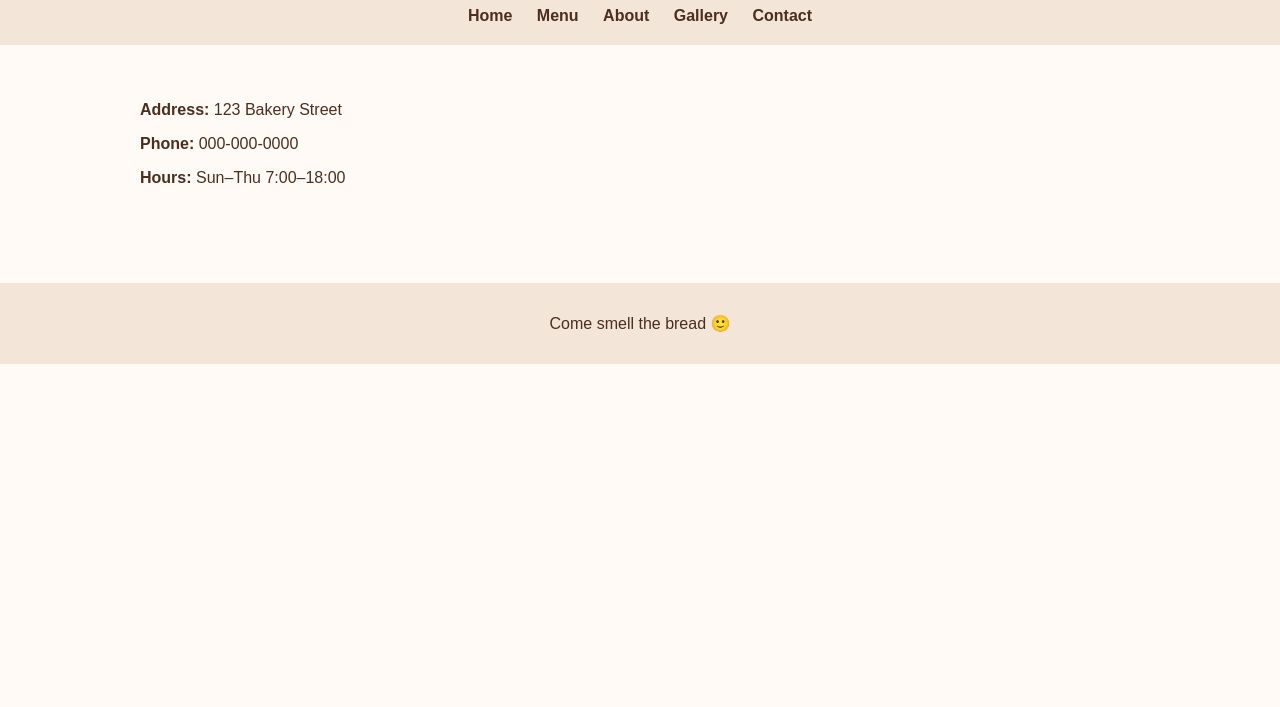
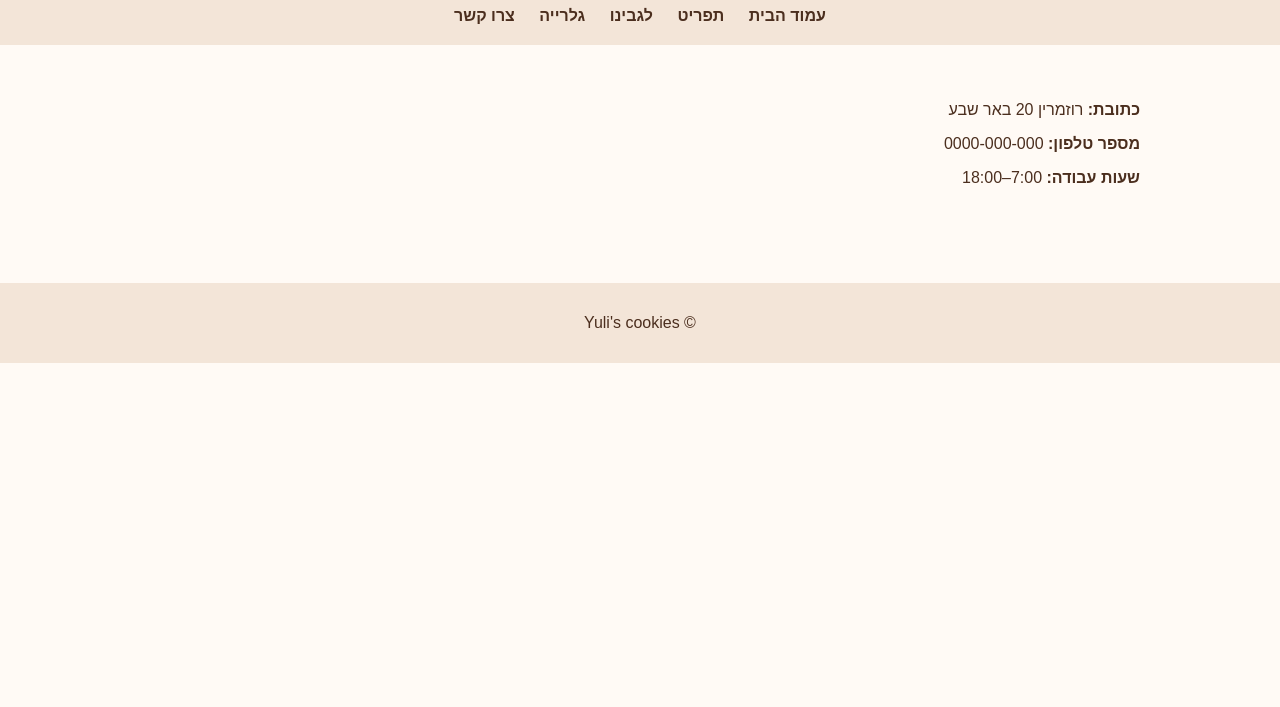
Before and after one commit to ilaydevlevin-hash/Yuli-s-cookies-tryout, a plain HTML site: page contact.html in a window 1280 px wide. Shown: the part 93-800 px from the top of the page. Drawn offline with Linux system fonts and the light colour scheme.

Commit message:
all done preview website
this is a tryout if they want you can re-sell 200-300 sheckels

```diff
--- a/contact.html
+++ b/contact.html
@@ -2,34 +2,35 @@
 FILE: contact.html
 ========================= -->
 <!DOCTYPE html>
-<html lang="en">
+<html lang="he" dir="rtl">
 <head>
   <meta charset="UTF-8">
-  <title>Contact – Sweet Crumbs Bakery</title>
+  <title>Yuli's cookies</title>
   <link rel="stylesheet" href="style.css">
 </head>
 <body>
 
 <header>
-  <h1>Contact Us</h1>
+  <h1>Yuli's cookies</h1>
   <nav>
-    <a href="index.html">Home</a>
-    <a href="menu.html">Menu</a>
-    <a href="about.html">About</a>
-    <a href="gallery.html">Gallery</a>
-    <a href="contact.html">Contact</a>
+    <a href="index.html">עמוד הבית</a>
+    <a href="menu.html">תפריט</a>
+    <a href="about.html">לגבינו</a>
+    <a href="gallery.html">גלרייה</a>
+    <a href="contact.html">צרו קשר</a>
   </nav>
 </header>
 
 <section class="section">
-  <p><strong>Address:</strong> 123 Bakery Street</p>
-  <p><strong>Phone:</strong> 000‑000‑0000</p>
-  <p><strong>Hours:</strong> Sun–Thu 7:00–18:00</p>
+  <p><strong>כתובת:</strong> רוזמרין 20 באר שבע</p>
+  <p><strong>מספר טלפון:</strong> 000‑000‑0000</p>
+  <p><strong>שעות עבודה:</strong>  7:00–18:00</p>
 
 </section>
 
 <footer>
-  <p>Come smell the bread 🙂</p>
+  <p>© Yuli's cookies
+  </p>
 </footer>
 
 </body>
```
Also changed, not shown: gallery.html (+13 -12 lines).
